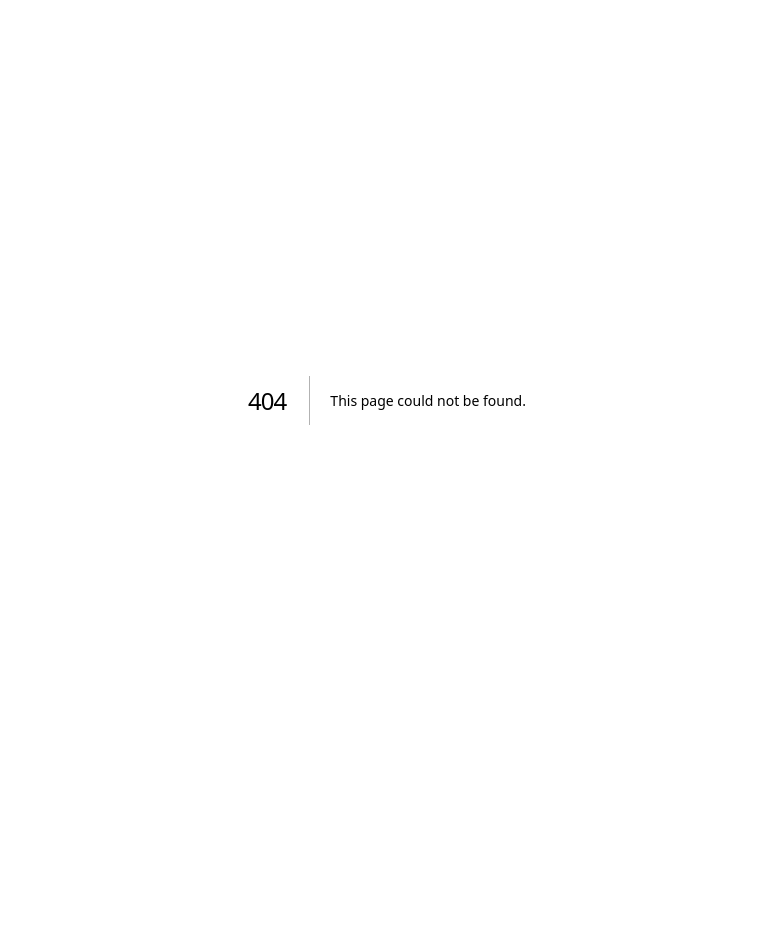
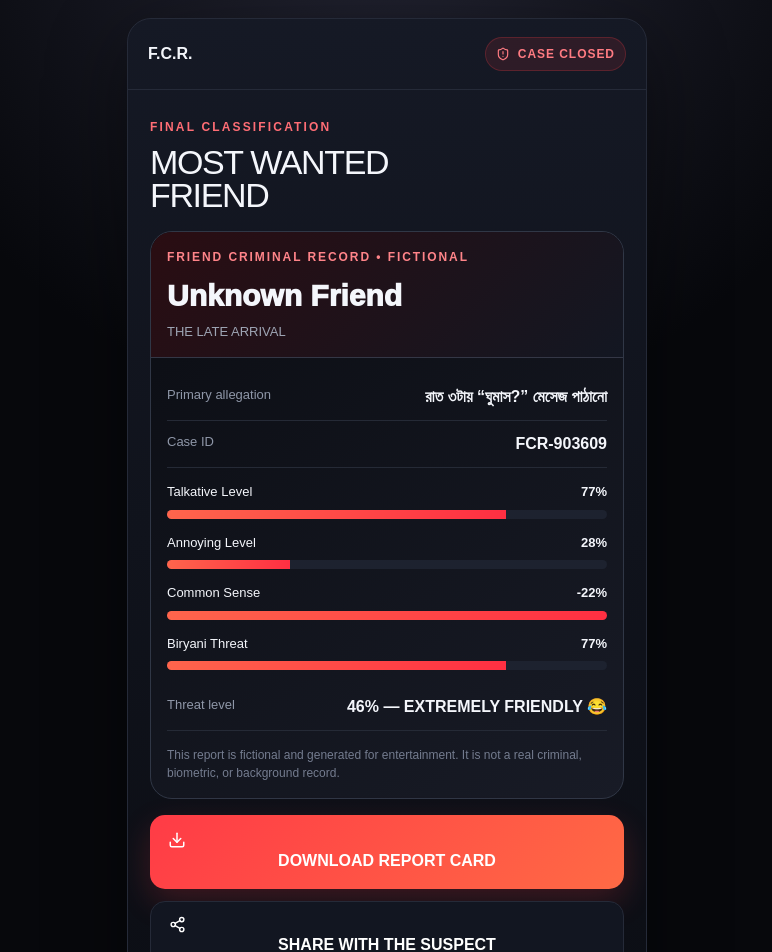
Before and after one commit to tomahmed420/F--C--R, a Next.js app: page /result in a window 1280 px wide. Before the commit this address had no page. Shown: the top 952 px of the page, without its empty margins (253-1025 px from the left). Before the commit the page ends 800 px from the top, so only its background shows below. Built offline with nearby package versions, Linux system fonts and the light colour scheme.

Commit message:
feat: add criminal report result card

```diff
--- /dev/null
+++ b/app/result/page.tsx
@@ -0,0 +1,55 @@
+'use client';
+
+import { useEffect, useState } from 'react';
+import { useRouter, useSearchParams } from 'next/navigation';
+import { Download, Share2, RotateCcw, ShieldAlert } from 'lucide-react';
+import { makeResult } from '@/lib/crimes';
+
+export default function ResultPage() {
+  const router = useRouter();
+  const params = useSearchParams();
+  const [name, setName] = useState(params.get('name') || 'Unknown Friend');
+  const [photo, setPhoto] = useState('');
+  const [report, setReport] = useState<ReturnType<typeof makeResult> | null>(null);
+
+  useEffect(() => {
+    const p = localStorage.getItem('fcr_photo') || '';
+    const n = localStorage.getItem('fcr_name') || name;
+    setPhoto(p); setName(n); setReport(makeResult(`${n}|${p.slice(0,80)}`));
+  }, [name]);
+
+  const downloadCard = async () => {
+    const node = document.getElementById('report-card'); if (!node) return;
+    const { toPng } = await import('html-to-image');
+    const dataUrl = await toPng(node, { pixelRatio: 2, cacheBust: true });
+    const a = document.createElement('a'); a.download = `friend-criminal-record-${report?.caseId || 'report'}.png`; a.href = dataUrl; a.click();
+  };
+
+  const share = async () => {
+    const text = `🚨 ${name} has been investigated by Friend Criminal Record. Case: ${report?.caseId}`;
+    if (navigator.share) await navigator.share({ title:'Friend Criminal Record', text, url:location.href });
+    else { await navigator.clipboard.writeText(`${text}\n${location.href}`); alert('Share text copied!'); }
+  };
+
+  if (!report) return <main className="app"><section className="shell"><div className="glass"><div className="content"><div className="hero"><h1 style={{fontSize:34}}>GENERATING<br/>REPORT…</h1></div></div></div></section></main>;
+
+  return <main className="app"><section className="shell"><div className="glass"><header className="topbar"><strong>F.C.R.</strong><span className="badge"><ShieldAlert size={14}/> Case Closed</span></header><div className="content">
+    <div className="eyebrow">FINAL CLASSIFICATION</div><h1 style={{fontSize:34,marginBottom:18}}>MOST WANTED<br/>FRIEND</h1>
+    <div id="report-card" className="result-card">
+      <div className="result-head"><div style={{fontSize:12,letterSpacing:'.16em',fontWeight:900,color:'#ff8489'}}>FRIEND CRIMINAL RECORD • FICTIONAL</div><div style={{fontSize:30,fontWeight:1000,marginTop:7}}>{name}</div><div style={{color:'#9ea5b4',fontSize:13,marginTop:4}}>{report.alias}</div></div>
+      {photo && <img className="photo" src={photo} alt="Friend submitted for the comedy report"/>}
+      <div className="result-body">
+        <div className="row"><span className="label">Primary allegation</span><span className="value">{report.crime}</span></div>
+        <div className="row"><span className="label">Case ID</span><span className="value">{report.caseId}</span></div>
+        <div className="meter"><div className="meter-top"><span>Talkative Level</span><b>{report.talk}%</b></div><div className="meter-bar"><span style={{width:`${report.talk}%`}}/></div></div>
+        <div className="meter"><div className="meter-top"><span>Annoying Level</span><b>{report.annoying}%</b></div><div className="meter-bar"><span style={{width:`${report.annoying}%`}}/></div></div>
+        <div className="meter"><div className="meter-top"><span>Common Sense</span><b>{report.commonSense}%</b></div><div className="meter-bar"><span style={{width:`${report.commonSense}%`}}/></div></div>
+        <div className="meter"><div className="meter-top"><span>Biryani Threat</span><b>{report.biryani}%</b></div><div className="meter-bar"><span style={{width:`${report.biryani}%`}}/></div></div>
+        <div className="row"><span className="label">Threat level</span><span className="value">{report.threat}% — EXTREMELY FRIENDLY 😂</span></div>
+        <p className="small" style={{marginTop:15}}>This report is fictional and generated for entertainment. It is not a real criminal, biometric, or background record.</p>
+      </div>
+    </div>
+    <div className="stack" style={{marginTop:16}}><button className="primary" onClick={downloadCard}><Download size={18} style={{verticalAlign:'-3px',marginRight:6}}/> DOWNLOAD REPORT CARD</button><button className="secondary" onClick={share}><Share2 size={17} style={{verticalAlign:'-3px',marginRight:6}}/> SHARE WITH THE SUSPECT</button><button className="secondary" onClick={()=>router.push('/')}><RotateCcw size={17} style={{verticalAlign:'-3px',marginRight:6}}/> INVESTIGATE ANOTHER FRIEND</button></div>
+    <div className="footer">FCR • Fictional Friend Investigation System • No real-world identification</div>
+  </div></div></section></main>;
+}
```
